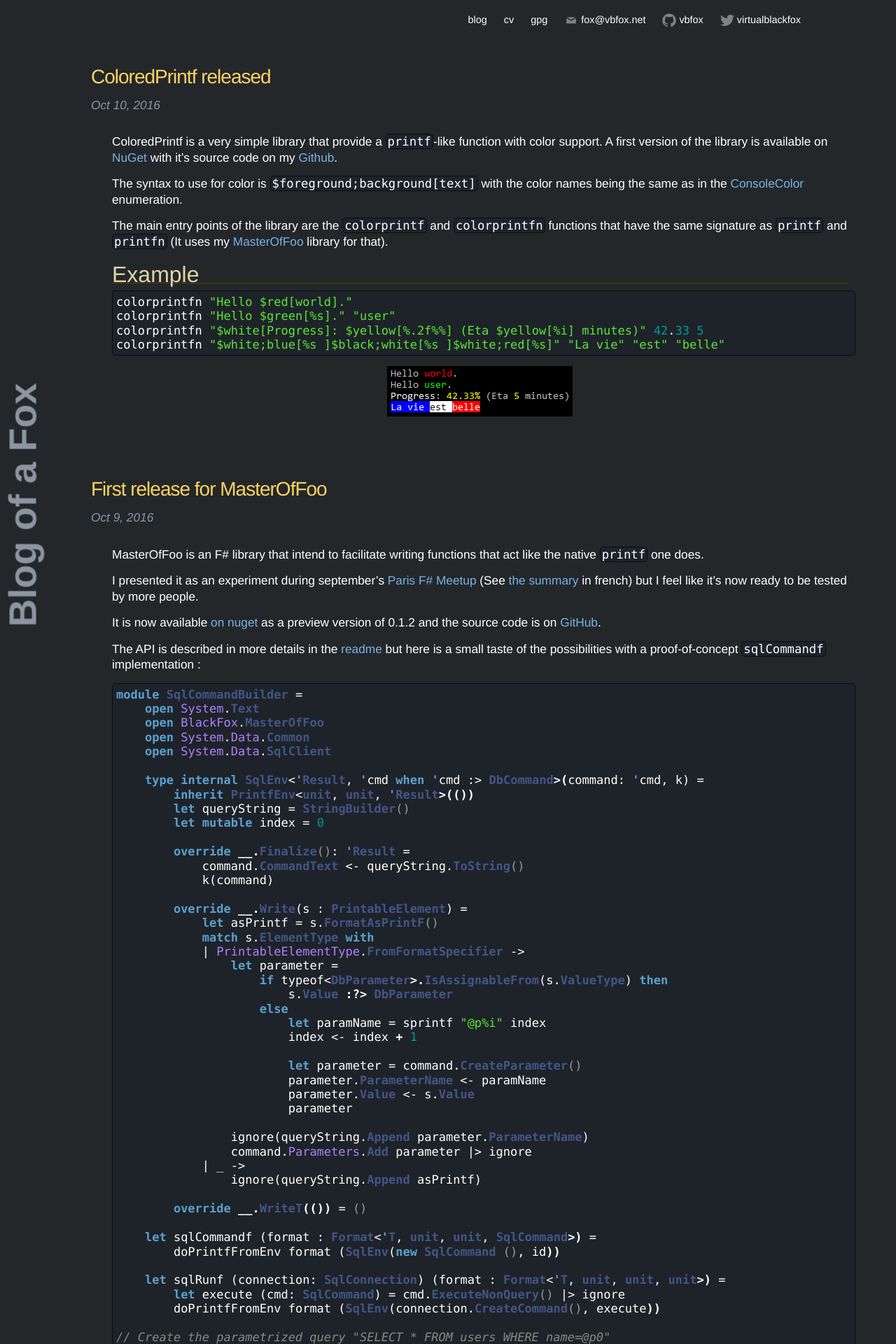
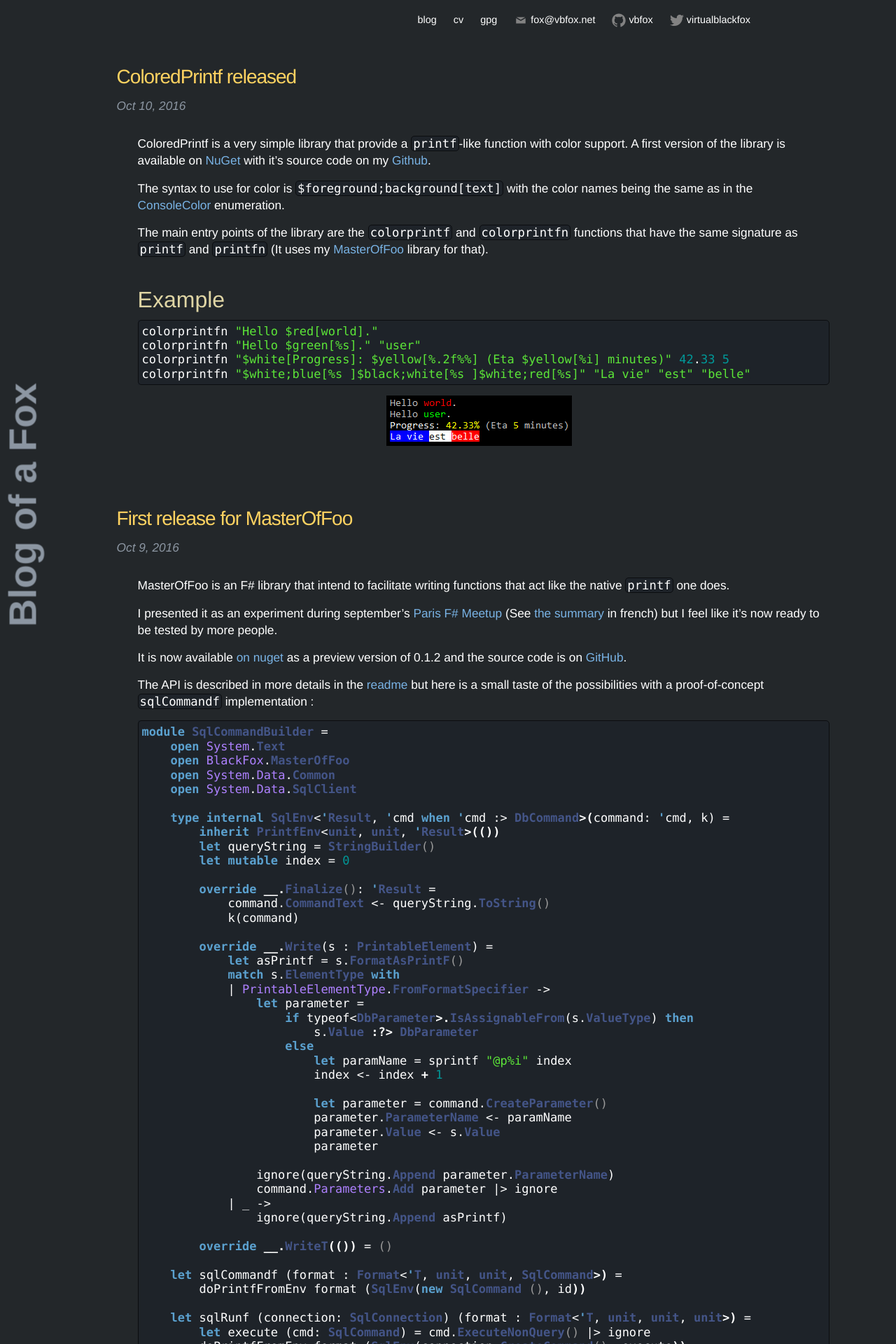
Before and after one commit to vbfox/blog, a Jekyll site: the page built from index.html, in a window 1280 px wide. Shown: the top 1920 px of the page at 70% size. Built offline with Jekyll 4.4.1, drawn with Linux system fonts in a browser that asks for light colours; Markdown is read by kramdown in place of the engine named in the settings.

Commit message:
Tweak the styling

```diff
--- a/_sass/_base.scss
+++ b/_sass/_base.scss
@@ -136,6 +136,10 @@
 	       color: #B5CEE2;
 	    text-decoration: underline;
     }
+
+    code {
+        color: inherit;
+    }
 }
 
 
@@ -197,7 +201,7 @@
  * Wrapper
  */
 .wrapper {
-    max-width: 70em;
+    max-width: 60em;
     margin-right: auto;
     margin-left: auto;
     padding-right: $spacing-unit;
--- a/_sass/_layout.scss
+++ b/_sass/_layout.scss
@@ -77,7 +77,7 @@
 .page-content {
     padding: $spacing-unit 0;
     font-size: 1.2em;
-    line-height: 1.3em;
+    line-height: 1.4em;
 
     @media only screen {
         margin: 10px 10px 10px 100px;
@@ -172,10 +172,10 @@
     }
 
     h2, h3, h4 {
-      margin-top: 25px;
-      margin-bottom: 10px;
+      margin-top: 1.5em;
+      margin-bottom: 0.5em;
       color: #DFD5A4;
-      border-bottom: 1px solid #493F09;
+      // border-bottom: 1px solid #493F09;
     }
 
     h2 {
--- a/_sass/_syntax-highlighting.scss
+++ b/_sass/_syntax-highlighting.scss
@@ -38,10 +38,10 @@
     .no    { color: #008080 } // Name.Constant
     .ni    { color: #800080 } // Name.Entity
     .ne    { color: #900; font-weight: bold } // Name.Exception
-    .nf    { color: #ffaa3e; font-weight: bold } // Name.Function
+    .nf    { color: #dd991e; font-weight: bold } // Name.Function
     .nn    { color: #AE81FF } // Name.Namespace
     .nt    { color: #5ba1cf } // Name.Tag
-    .nv    { color: #ffaa3e } // Name.Variable
+    .nv    { color: #dd991e } // Name.Variable
     .ow    { font-weight: bold } // Operator.Word
     .w     { color: #bbb } // Text.Whitespace
     .mf    { color: #099 } // Literal.Number.Float
```
